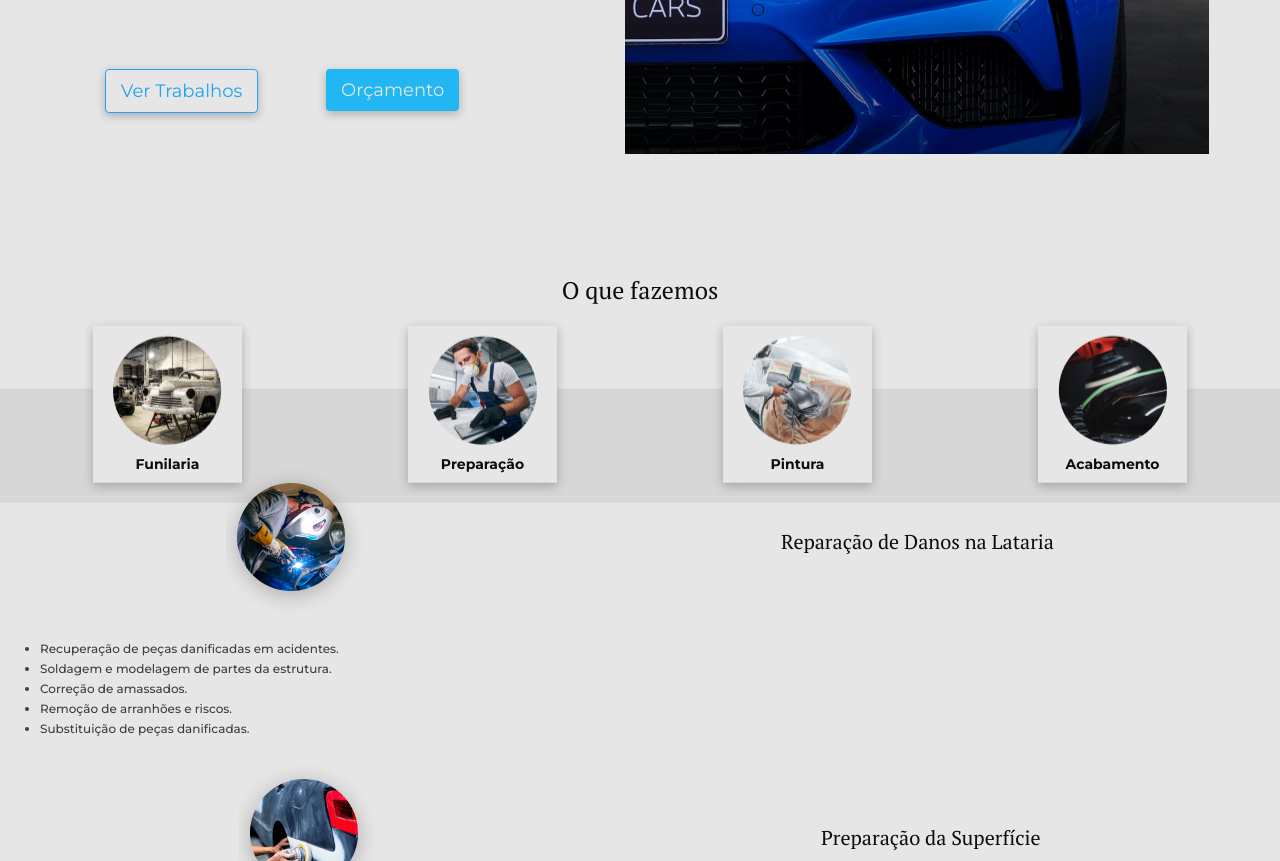
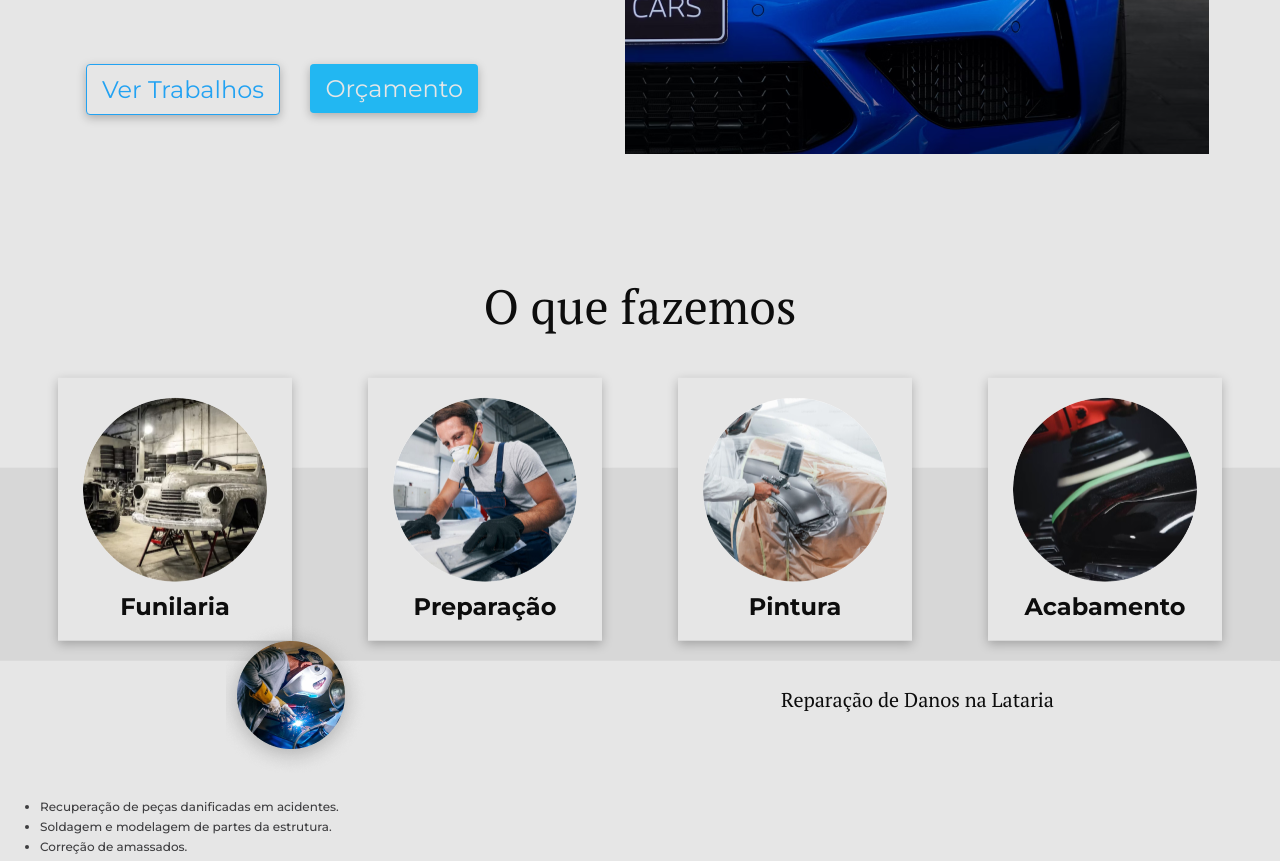
Before and after one commit to JhonatanRuivo/Site-Oficina-Pintura-Autotmotiva, a plain HTML site: page index.html in a window 1280 px wide. Shown: the part 597-1458 px from the top of the page. Drawn offline with Linux system fonts and the light colour scheme.

Commit message:
feat: Desktop section works-cards

```diff
--- a/index.html
+++ b/index.html
@@ -54,19 +54,19 @@
       <h2>O que fazemos</h2>
       <div class="works-cards">
         <figure class="work-card" id="work-funilaria">
-          <img src="/public/funilaria-mobile.jpg" alt="imagem de um carro sem tinta">
+          <img src="/public/funilaria.jpg" alt="imagem de um carro sem tinta">
           <figcaption >Funilaria</figcaption>
         </figure>
         <figure class="work-card" id="work-preparacao">
-          <img src="/public/preparacao-mobile.png" alt="imagem de um preparador automotivo">
+          <img src="/public/preparacao.jpg" alt="imagem de um preparador automotivo">
           <figcaption >Preparação</figcaption>
         </figure>
         <figure class="work-card" id="work-pintura">
-          <img src="/public/pintura-mobile.png" alt="imagem de um carro sendo pintado">
+          <img src="/public/pintura.jpg" alt="imagem de um carro sendo pintado">
           <figcaption >Pintura</figcaption>
         </figure>
         <figure class="work-card" id="work-acabamento">
-          <img src="/public/acabamento-mobile.png" alt="imagem de um carro sendo polido">
+          <img src="/public/acabamento.jpg" alt="imagem de um carro sendo polido">
           <figcaption >Acabamento</figcaption>
         </figure>
       </div>
--- a/style.css
+++ b/style.css
@@ -99,7 +99,6 @@ main {
   background-color: var(--blue-100);
   border-radius: 0.4rem;
   border: none;
-
 }
 .welcome-section img {
   display: none;
@@ -121,7 +120,6 @@ main {
   height: 100%;
   z-index: -1;
   top: 33%;
-  height: 70%;
 }
 .works h2 {
   padding: 0 2rem;
@@ -133,7 +131,6 @@ main {
   padding: 0 2rem 2rem;
   display: flex;
   flex-wrap: wrap;
-  gap: 2rem;
   align-items: center;
   justify-content: space-around;
 }
@@ -144,6 +141,11 @@ main {
   background-color: var(--white);
   padding: 1rem 2rem;
   box-shadow: var(--shadow-default);
+}
+.work-card img {
+  width: 10.8rem;
+  height: 10.8rem;
+  border-radius: 50%;
 }
 .work-card figcaption {
   font-weight: 700;
@@ -344,7 +346,7 @@ iframe {
   }
 }
 
-/* min width 1024 */
+/* min width 1024px */
 @media (min-width: 1024px) {
   header {
     padding: 4rem;
@@ -369,7 +371,7 @@ iframe {
     font-weight: 700;
   }
 
-  /* Welcome section of the home page */
+  /* Welcome section of the home page - min width 1024px*/
   .welcome-section {
     flex-direction: row;
     justify-content: space-around;
@@ -392,9 +394,28 @@ iframe {
     font-size: 2.4rem;
   }
   .welcome-buttons button {
-    font-size: 1.8rem;
+    font-size: 2.4rem;
     font-family: var(--font-montserrat);
     padding: 1rem 1.5rem;
     box-shadow: var(--shadow-default);
   }
+
+  /* Works section - min width 1024px */
+  .works {
+    gap: 4rem;
+  }
+  .works .work-card {
+    padding: 2rem 2.5rem;
+  }
+  .works h2 {
+    font-size: 4.8rem;
+  }
+  .work-card img {
+    width: 18.4rem;
+    height: 18.4rem;
+    border-radius: 50%;
+  }
+  .work-card figcaption {
+    font-size: 2.4rem;
+  }
 }
```
Also changed, not shown: public/acabamento.jpg (added), public/funilaria-mobile.jpg (deleted), public/funilaria.jpg (added), public/pintura.jpg (added), public/preparacao.jpg (added).
